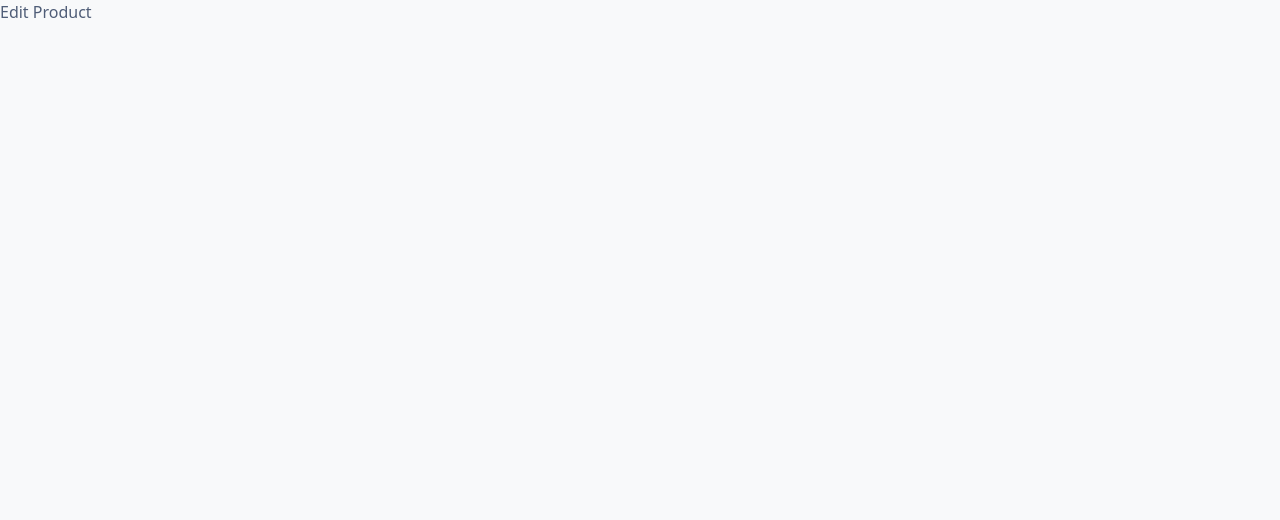
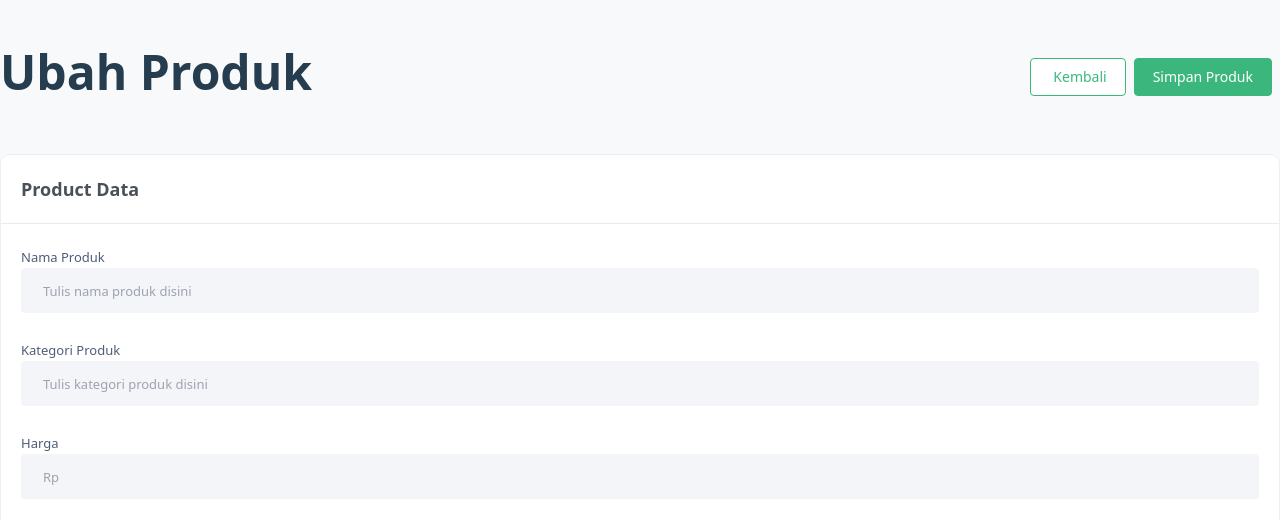
Before and after one commit to nothing628/kasir-api, a Vue app: page /#/product/1 in a window 1280 px wide. Shown: the top 520 px of the page. Built offline with nearby package versions, Linux system fonts and the light colour scheme; the HTML template or start-up script is replaced by a standard one.

Commit message:
change Update Product Page

```diff
--- a/resources/js/Pages/UpdateProductPage.vue
+++ b/resources/js/Pages/UpdateProductPage.vue
@@ -1,5 +1,49 @@
 <template>
-  <div>
-    Edit Product
+  <div class="max-w-screen-xl mt-12 mb-7 mx-auto">
+    <div class="mb-12 flex items-center justify-between">
+      <h1 class="text-[#253D4E] text-5xl font-bold mb-[10px]">Ubah Produk</h1>
+      <div class="flex">
+        <button @click="backToProductList"
+          class="py-2 px-[18px] border border-[#3BB77E] bg-white text-[#3BB77E] text-sm rounded-[4px] transition-all hover:bg-[#FDC040] mr-2 flex items-center"><i
+            class="ri-arrow-go-back-line mr-1"></i> Kembali</button>
+        <button @click="submitFormData"
+          class="py-2 px-[18px] border border-[#3BB77E] bg-[#3BB77E] text-white text-sm rounded-[4px] transition-all hover:bg-[#FDC040] mr-2 flex items-center">Simpan
+          Produk</button>
+      </div>
+    </div>
+
+    <FormProduct v-model="formData" />
   </div>
 </template>
+
+<script setup lang="ts">
+import FormProduct from '../Components/FormProduct.vue';
+// import { storeProduct } from '../Hook/UseProduct'
+import { useRouter } from 'vue-router'
+import { ref, onMounted } from 'vue'
+// import get from 'lodash/get'
+
+const props = defineProps<{
+  id: number
+}>()
+
+const formData = ref<unknown>({})
+const router = useRouter();
+const backToProductList = () => {
+  router.back();
+}
+const submitFormData = async () => {
+  // const form = formData.value;
+  // await storeProduct({
+  //   harga: get(form, 'price'),
+  //   productName: get(form, 'productName'),
+  //   productCategory: get(form, 'productCategory'),
+  // })
+
+  backToProductList()
+}
+
+onMounted(() => {
+  console.log(props)
+})
+</script>
--- a/resources/js/router.ts
+++ b/resources/js/router.ts
@@ -15,6 +15,7 @@ const router = createRouter({
     {
       path: "/product/:id",
       name: "product.edit",
+      props: true,
       component: () => import("./Pages/UpdateProductPage.vue"),
     }
   ],
```
